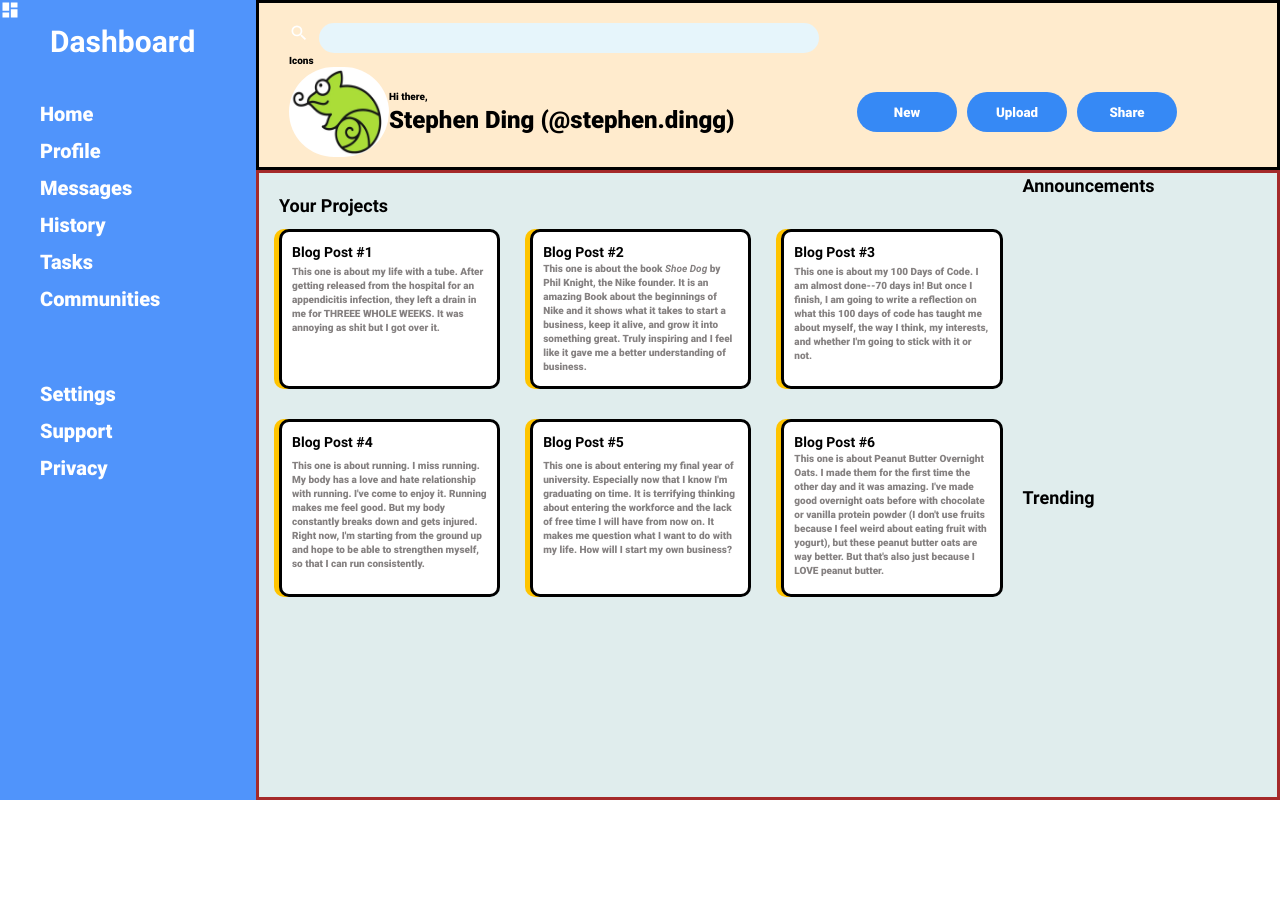
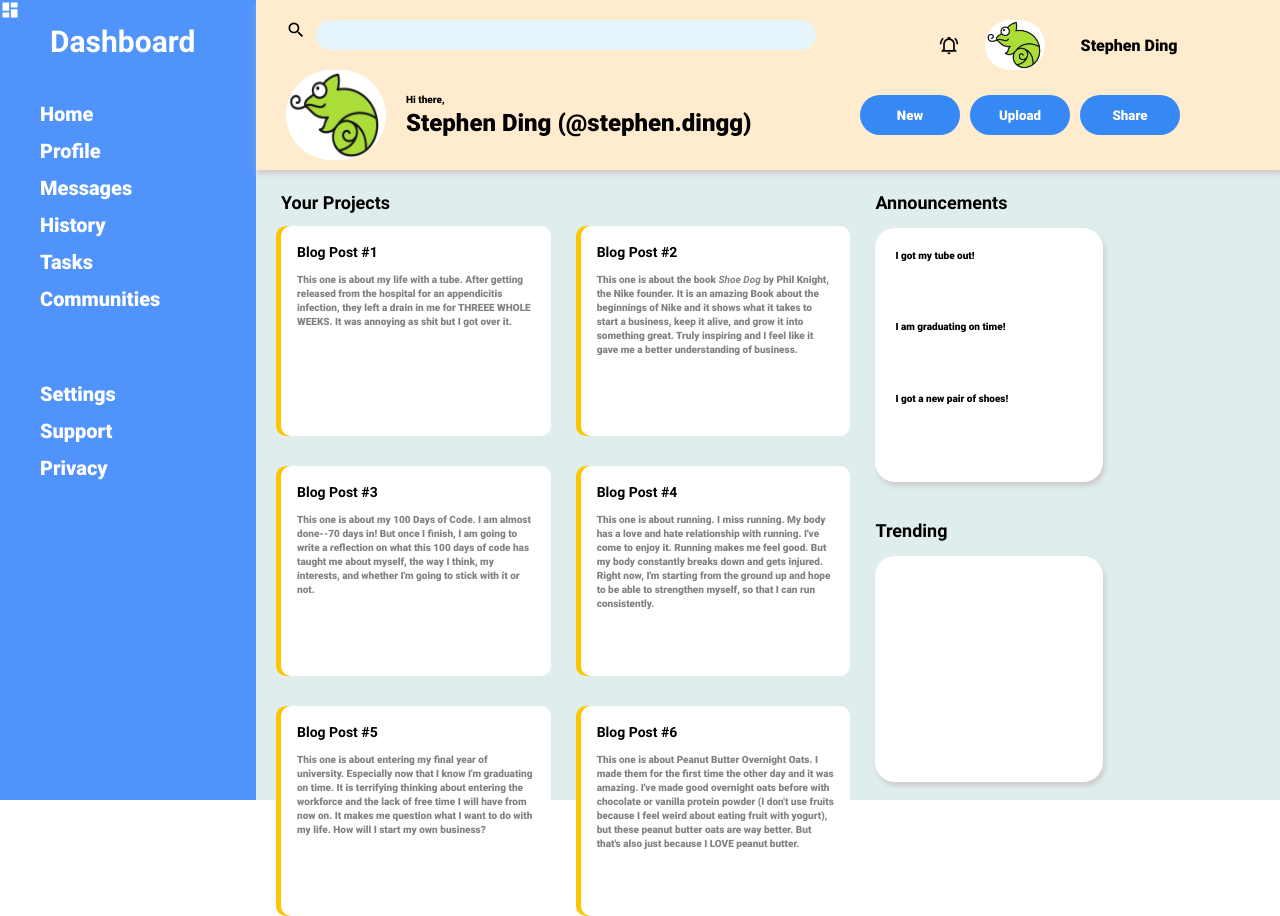
Before and after one commit to livelaughlosemoney/odin-admin-dashboard, a plain HTML site: page index.html in a window 1280 px wide. Before the commit the page ends 800 px from the top, so only its background shows below. Drawn offline with Linux system fonts and the light colour scheme.

Commit message:
added box shadows

```diff
--- a/index.html
+++ b/index.html
@@ -21,18 +21,23 @@
             <input type="text" />
           </div>
           <div class="icon-wrapper">
-            Icons
-            <!-- <svg xmlns="http://www.w3.org/2000/svg" viewBox="0 0 24 24">
+            <svg xmlns="http://www.w3.org/2000/svg" viewBox="0 0 24 24">
               <title>bell-ring-outline</title>
               <path
                 d="M10,21H14A2,2 0 0,1 12,23A2,2 0 0,1 10,21M21,19V20H3V19L5,17V11C5,7.9 7.03,5.17 10,4.29C10,4.19 10,4.1 10,4A2,2 0 0,1 12,2A2,2 0 0,1 14,4C14,4.1 14,4.19 14,4.29C16.97,5.17 19,7.9 19,11V17L21,19M17,11A5,5 0 0,0 12,6A5,5 0 0,0 7,11V18H17V11M19.75,3.19L18.33,4.61C20.04,6.3 21,8.6 21,11H23C23,8.07 21.84,5.25 19.75,3.19M1,11H3C3,8.6 3.96,6.3 5.67,4.61L4.25,3.19C2.16,5.25 1,8.07 1,11Z"
               />
-            </svg> -->
+            </svg>
+            <img
+              src="images/lizard-brain.png"
+              class="mini profile-pic"
+              alt=""
+            />
+            <p>Stephen Ding</p>
           </div>
         </div>
 
         <div class="bottom-half-wrapper">
-          <img src="images/lizard-brain.png" alt="" />
+          <img src="images/lizard-brain.png" class="profile-pic" alt="" />
           <div class="user">
             <p>Hi there,</p>
             <p class="username">Stephen Ding (@stephen.dingg)</p>
@@ -115,10 +120,20 @@
 
         <div class="announcements-wrapper">
           <h2>Announcements</h2>
+          <div class="announcements-box">
+            <div class="announcement">I got my tube out!</div>
+            <div class="announcement">I am graduating on time!</div>
+            <div class="announcement">I got a new pair of shoes!</div>
+          </div>
         </div>
 
         <div class="trending-wrapper">
           <h2>Trending</h2>
+          <div class="trending-box">
+            <div class="trend"></div>
+            <div class="trend"></div>
+            <div class="trend"></div>
+          </div>
         </div>
       </section>
 
--- a/styles.css
+++ b/styles.css
@@ -94,7 +94,6 @@ header{
     grid-column: 2/3;
     grid-row: 1/2;
 
-    border-style: solid;
 
     display: grid;
     grid-template-rows: 1fr 1 fr;
@@ -104,11 +103,15 @@ header{
     background-color: blanchedalmond;
 }
 
+header > div > div > svg{
+    fill:black;
+}
+
 div.top-half-wrapper{
     grid-row: 1/2;
 
     display: grid;
-    grid-template-columns: 8fr 4fr;
+    grid-template-columns: 8fr 3fr;
     padding-top:2rem;
     width:100%;
 }
@@ -127,7 +130,20 @@ div.search-bar{
 }
 
 div.icon-wrapper{
-    grid-row: 3/4;
+    justify-self: center;
+
+    display: flex;
+    align-items: center;
+    gap: 1.6rem;
+}
+
+.icon-wrapper > p{
+    font-size: 1.6rem;
+}
+img.mini{
+    height:5rem;
+    width:6rem;
+    border-radius: 3.5rem;
 }
 
 div.bottom-half-wrapper{
@@ -144,6 +160,7 @@ img{
     height:9rem;
     width:10rem;
     border-radius: 6rem;
+    margin-right: 2rem;
 }
 
 div.button-wrapper{
@@ -173,18 +190,22 @@ section{
     grid-column: 2/3;
 
     background-color: rgb(224, 237, 237);
-    border-style: solid;
-    border-color: brown;
 
     display: grid;
-    grid-template-columns: 3fr 1fr;
+    grid-template-columns: 3fr 2fr;
     grid-template-rows: 1fr 1fr;
+    gap:2.5rem;
+    padding-left:2.5rem;
+    padding-right:2.5rem;
 }
 
 .projects-wrapper{
     grid-row: 1/3;
     grid-column: 1/2;
-    padding: 2rem;
+}
+
+.projects-wrapper, .announcements-wrapper, .trending-wrapper{
+    margin-top:2rem;
 }
 
 div.projects-wrapper > h2{
@@ -197,14 +218,13 @@ div.projects-wrapper > h2{
 }
 
 div.card{
-    border-style:solid;
-    border-color: rgb(0, 0, 0);
     background-color: white;
+    min-height: 210px;
 
     display: grid;
     grid-template-columns: 1fr;
     grid-template-rows: 0.2fr 1fr;
-    padding:1rem;
+    padding:1.6rem;
     box-shadow: -5px 0 0 rgb(255, 196, 0);
     border-radius: 1rem;
 }
@@ -227,3 +247,31 @@ em{
 ul li{
     list-style-type: none;
 }
+
+.announcements-box{
+    background-color: white;
+    width: 60%;
+    height: 90%;
+    border-radius: 2rem;
+    padding:2rem;
+
+    display: grid;
+    grid-template-rows: 1fr 1fr 1fr;
+}
+
+.announcements-wrapper > h2, .trending-wrapper >h2{
+    margin-bottom: 1.4rem;
+}
+
+.trending-box{
+    background-color: white;
+    width: 60%;
+    height: 80%;
+    border-radius: 2rem;
+    padding:2rem;
+}
+
+header, .card, .announcements-box, .trending-box{
+    position: relative;
+    box-shadow: 2px 4px 5px rgb(206, 204, 204);
+}
```
